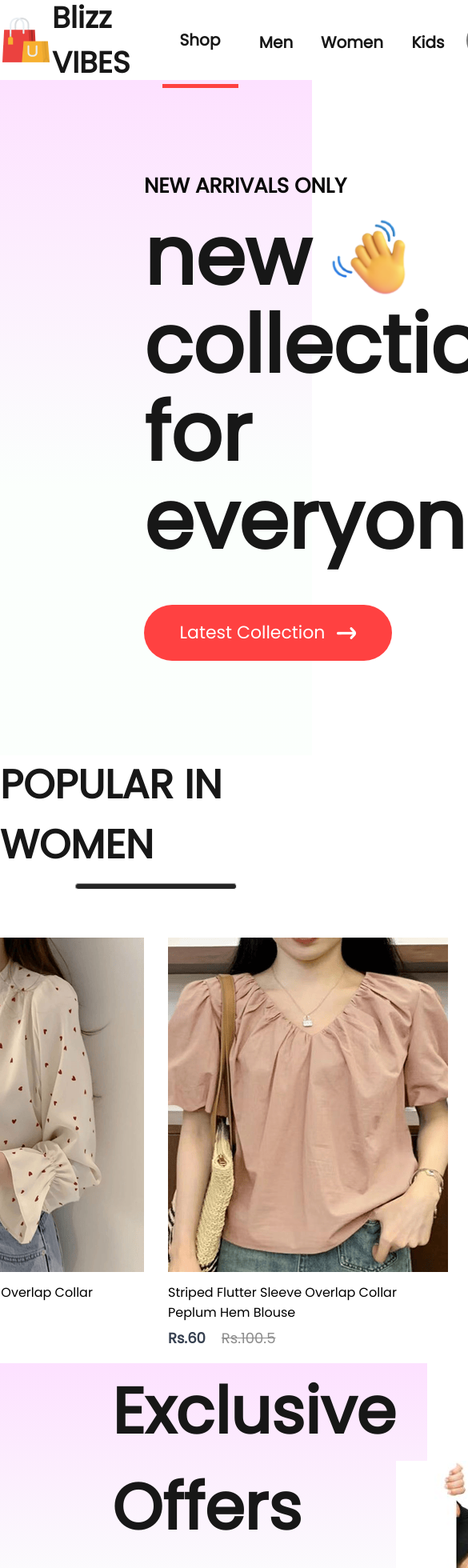
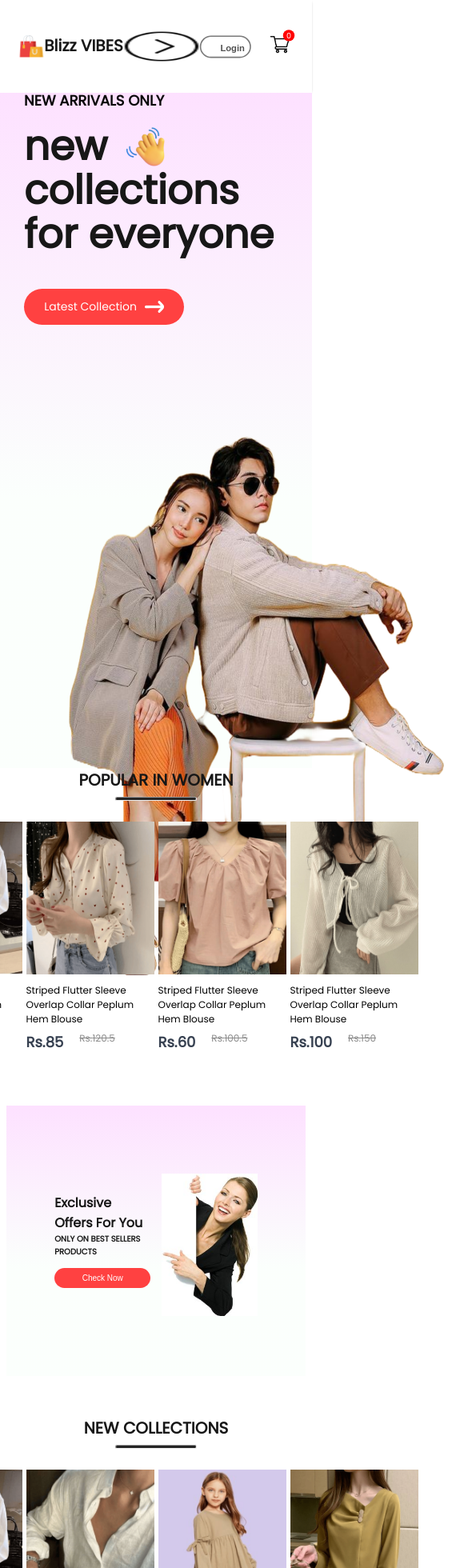
Before and after one commit to Ishara012/frontend, a React (Create React App) app: page / in a window 390 px wide. Shown: the top 1960 px of the page at 80% size, 585 px wide, since content can reach past the window. Built offline with nearby package versions, Linux system fonts and the light colour scheme.

Commit message:
add responsiveness

```diff
--- a/src/Components/Footer/Fotter.css
+++ b/src/Components/Footer/Fotter.css
@@ -4,7 +4,7 @@
     justify-content: center;
     align-items: center;
     gap: 50px;
-
+    background: linear-gradient(180deg, #fde1ff,#e1ffea22 60%);
 }
 
 .footer-logo{
@@ -61,3 +61,29 @@
     height: 3px;
     background: #c7c7c7;
 }
+
+@media(max-width:800px){
+    .footer{
+        gap: 20px;
+    }
+    .footer-logo{
+        gap: 10px;
+        align-items: end;
+    }
+    .footer-logo img{
+        width: 40px;
+    }
+    .footer-logo p{
+        font-size: 25px;
+    }
+    .footer-links{
+        font-size: 14px;
+        gap: 10px;
+    }
+    .footer-social-icon img{
+        width: 22px;
+    }
+    .footer-copyright{
+        font-size: 13px;
+    }
+}
--- a/src/Components/Hero/Hero.css
+++ b/src/Components/Hero/Hero.css
@@ -59,3 +59,98 @@
     align-items: center;
     justify-content: center;
 }
+
+@media(max-width:1280px){
+    .hero-left{
+        padding-left: 100px;
+    }
+    .hero-left h2{
+        font-size: 22px;
+    }
+    .hero-left p{
+        font-size: 60px;
+    }
+    .hero-hand-icon img{
+        width: 80px;
+    }
+    .hero-latest-btn{
+        gap: 10px;
+        width: 250px;
+        height: 60px;
+        margin-top: 20px;
+        font-size: 18px;
+    }
+    .hero.right img{
+        width: 500px;
+    }
+}
+
+@media(max-width:1024px){
+    .hero-left{
+        padding-left: 80px;
+    }
+    .hero-left h2{
+        font-size: 20px;
+    }
+    .hero-left p{
+        font-size: 50px;
+    }
+    .hero-hand-icon img{
+        width: 65px;
+    }
+    .hero-latest-btn{
+        width: 220px;
+        height: 50px;
+        font-size: 16px;
+    }
+    .hero.right img{
+        width: 400px;
+    }
+}
+
+@media(max-width:800px){
+    .hero-left{
+        padding-left: 30px;
+    }
+    .hero-left h2{
+        font-size: 16px;
+    }
+    .hero-left p{
+        font-size: 40px;
+    }
+    .hero-hand-icon img{
+        width: 50px;
+    }
+    .hero-latest-btn{
+        width: 175px;
+        height: 40px;
+        font-size: 13px;
+    }
+    .hero.right img{
+        width: 300px;
+    }
+}
+
+
+@media(max-width:500px){
+    .hero{
+        flex-direction: column;
+    }
+    .hero.right{
+        display: none;
+    }
+    .hero-left h2{
+        font-size: 18px;
+    }
+    .hero-left p{
+        font-size: 50px;
+    }
+    .hero-hand-icon img{
+        width: 55px;
+    }
+    .hero-latest-btn{
+        width: 200px;
+        height: 45px;
+        font-size: 14px;
+    }
+}
--- a/src/Components/Item/Item.css
+++ b/src/Components/Item/Item.css
@@ -1,5 +1,9 @@
 .item{
-    width: 350px;
+    width: 280px;
+}
+
+.item img{
+    width: 280px;
 }
 
 .item p{
@@ -27,5 +31,52 @@
 .item:hover{
     transform: scale(1.05);
     transition: 0.6s;
+}
 
+@media(max-width:1280px){
+    .item{
+        width: 220px;
+        font-size: 14px;
+    }
+    .item img{
+        width: 220px;
+    }
+    .item-price-old{
+        font-size: 14px;
+    }
 }
+
+@media(max-width:1024px){
+    .item{
+        width: 170px;
+        font-size: 13px;
+    }
+    .item img{
+        width: 170px;
+    }
+    .item-price-old{
+        font-size: 13px;
+    }
+}
+
+@media(max-width:800px){
+    .item{
+        width: 120px;
+        font-size: 12px;
+    }
+    .item img{
+        width: 120px;
+    }
+    .item-price-old{
+        font-size: 12px;
+    }
+}
+
+@media(max-width:500px){
+    .item{
+        width: 160px;
+    }
+    .item img{
+        width: 160px;
+    }
+}
--- a/src/Components/Navbar/Navbar.css
+++ b/src/Components/Navbar/Navbar.css
@@ -1,15 +1,11 @@
-/* div{
-    flex: 1;
-
-} */
-
-/* dont style raw tags like div, it will affect to all div tags inside the project */
 
 .navbar{
     display: flex;
     justify-content: space-around;
     align-items:'center';
     height: 100px;
+    padding: 15px 0px;
+    box-shadow: 0 1px 3px -2px black;
 }
 
 .nav-logo{
@@ -89,11 +85,7 @@
     border-radius: 75px;
     color: #515151;
     font-size: 20px;
-
     font-weight: 600;
-
-    /* font-weight: 500; */
-
     background: white;
     cursor: pointer;
 }
@@ -131,3 +123,102 @@
     from { opacity: 1; }
     to { opacity: 0; }
   }
+
+.nav-dropdown{
+    display: none;
+}
+
+
+@media(max-width:1280px){
+    .navbar{
+        padding: 12px 50px;
+    }
+    .nav-logo img{
+        width: 40px;
+    }
+    .nav-logo p{
+        font-size: 25px;
+    }
+    .nav-menu{
+        gap: 30px;
+        font-size: 16px;
+    }
+    .nav-login-cart{
+        gap: 30px;
+    }
+    .nav-login-cart button{
+        width: 120px;
+        height: 45px;
+        font-size: 16px;
+    }
+    .nav-cart-count{
+        margin-left: -40px;
+        font-size: 12px;
+    }
+}
+
+@media(max-width:1024px){
+    .navbar{
+        padding: 12px 30px;
+    }
+    .nav-menu{
+        gap: 25px;
+        font-size: 14px;
+    }
+    .nav-login-cart button{
+        width: 80px;
+        height: 35px;
+        font-size: 14px;
+    }
+    .nav-login-cart img{
+        width: 30px;
+    }
+    .nav-cart-count{
+        width: 18px;
+        height: 18px;
+    }
+}
+
+@media(max-width:800px){
+    .navbar{
+        padding: 10px 0px;
+    }
+    .nav-dropdown{
+        display: block;
+        width: 40px;
+        rotate: -90deg;
+        transition: 0.5s;
+    }
+    .nav-menu{
+        display: none;
+        height: 80px;
+        width: 100%;
+        position: absolute;
+        background-color: white;
+        justify-content: center;
+        top: 85px;
+    }
+    .nav-menu-visible{
+        display: flex;
+    }
+    .nav-dropdown.open{
+        transform: rotate(90deg);
+    }
+}
+
+@media(max-width:500px){
+    .navbar{
+        padding: 8px 0px;
+        gap: 0;
+    }
+    .nav-logo{
+        transform: scale(0.8);
+    }
+    .nav-menu{
+        height: 70px;
+        top: 100px;
+    }
+    .nav-login-cart{
+        transform: scale(0.8);
+    }
+}
--- a/src/Components/Navbar/Navbar.jsx
+++ b/src/Components/Navbar/Navbar.jsx
@@ -1,15 +1,22 @@
-import React, { useContext, useState } from 'react'
+import React, { useContext, useRef, useState } from 'react'
 import './Navbar.css'
 
 import logo from '../Assets/logo.png'
 import cart_icon from '../Assets/cart_icon.png'
 import { Link } from 'react-router-dom'
 import { ShopContext } from '../../Context/ShopContext'
+import nav_dropdown from '../Assets/nav_dropdown.png'
 
 const Navbar = () => {
 
     const[menu,setMenu] = useState('shop');
     const{getTotalCartItems} = useContext(ShopContext);
+    const menuRef = useRef();
+
+    const dropdown_toggle = (e) =>{
+      menuRef.current.classList.toggle('nav-menu-visible');
+      e.target.classList.toggle('open');
+    }
 
   return (
     <div className='navbar'>
@@ -19,7 +26,9 @@
         <p>Blizz VIBES</p>
       </div>
 
-      <ul className="nav-menu">
+      <img className='nav-dropdown' onClick={dropdown_toggle} src={nav_dropdown} alt="" />
+
+      <ul ref={menuRef} className="nav-menu">
         <li className={menu==="shop"?'active':'menuitem'} onClick={()=>{setMenu("shop")}}><Link to='/'>Shop</Link></li>
         <li className={menu==="mens"?'active':'menuitem'} onClick={()=>{setMenu("mens")}}><Link to='/mens'>Men</Link></li>
         <li className={menu==="womens"?'active':'menuitem'} onClick={()=>{setMenu("womens")}}><Link to='/womens'>Women</Link></li>
--- a/src/Components/NewCollections/NewCollection.css
+++ b/src/Components/NewCollections/NewCollection.css
@@ -25,3 +25,57 @@
     margin-top: 50px;
     gap: 30px;
 }
+
+@media(max-width:1280px){
+
+    .newcollections h1{
+        font-size: 40px;
+    }
+    .newcollections hr{
+        width: 160px;
+        height: 4px;
+    }
+    .collections{
+        gap: 20px;
+        margin-top: 30px;
+    }
+}
+
+@media(max-width:1024px){
+
+    .newcollections h1{
+        font-size: 30px;
+    }
+    .newcollections hr{
+        width: 120px;
+        height: 3px;
+    }
+    .collections{
+        gap: 15px;
+        margin-top: 20px;
+    }
+}
+
+@media(max-width:800px){
+    .newcollections{
+        gap: 6px;
+    }
+    .newcollections h1{
+        font-size: 20px;
+    }
+    .newcollections hr{
+        width: 100px;
+    }
+    .collections{
+        gap: 5px;
+    }
+}
+
+@media(max-width:500){
+
+    .collections{
+        display: grid;
+        grid-template-columns: 1fr 1fr;
+        gap: 20px;
+    }
+}
--- a/src/Components/Offers/Offers.css
+++ b/src/Components/Offers/Offers.css
@@ -47,3 +47,96 @@
    justify-content: flex-end;
    padding-top: 50px;
 }
+
+@media(max-width:1280px){
+    .offers{
+        padding: 0px 80px;
+        margin-bottom: 120px;
+    }
+    .offers-left h1{
+        font-size: 40px;
+    }
+    .offers-left p{
+        font-size: 18px;
+    }
+    .offers-right img{
+        width: 300px;
+    }
+    .offers-left button{
+        width: 220px;
+        height: 50px;
+        font-size: 18px;
+    }
+    .offers-right{
+        padding-top: 30px;
+    }
+}
+
+@media(max-width:1024px){
+    .offers{
+        padding: 0px 60px;
+        margin-bottom: 80px;
+        height: 40vh;
+    }
+    .offers-left h1{
+        font-size: 30px;
+    }
+    .offers-left p{
+        font-size: 16px;
+    }
+    .offers-right img{
+        width: 200px;
+    }
+    .offers-left button{
+        width: 160px;
+        height: 40px;
+        font-size: 16px;
+    }
+    .offers-right{
+        padding-top: 10px;
+    }
+}
+
+@media(max-width:800px){
+    .offers{
+        margin-bottom: 60px;
+    }
+    .offers-left h1{
+        font-size: 22px;
+    }
+    .offers-left p{
+        font-size: 13px;
+    }
+    .offers-right img{
+        width: 180px;
+    }
+    .offers-left button{
+        width: 140px;
+        height: 30px;
+        font-size: 12px;
+    }
+
+}
+
+@media(max-width:500px){
+    .offers{
+        margin-bottom: 25vh;
+        margin-bottom: 50px;
+    }
+    .offers-left h1{
+        font-size: 16px;
+    }
+    .offers-left p{
+        font-size: 10px;
+    }
+    .offers-right img{
+        width: 120px;
+    }
+    .offers-left button{
+        width: 120px;
+        height: 25px;
+        font-size: 10px;
+        margin-top: 12px;
+    }
+
+}
--- a/src/Components/Popular/Popular.css
+++ b/src/Components/Popular/Popular.css
@@ -24,3 +24,64 @@
     display: flex;
     gap: 30px;
 }
+
+@media(max-width:1280px){
+    .popular{
+        height: 70vh;
+    }
+    .popular h1{
+        font-size: 40px;
+    }
+    .popular hr{
+        width: 160px;
+        height: 4px;
+    }
+    .popular-item{
+        gap: 20px;
+        margin-top: 30px;
+    }
+}
+
+@media(max-width:1024px){
+    .popular{
+        height: 60vh;
+    }
+    .popular h1{
+        font-size: 30px;
+    }
+    .popular hr{
+        width: 120px;
+        height: 3px;
+    }
+    .popular-item{
+        gap: 15px;
+        margin-top: 20px;
+    }
+}
+
+@media(max-width:800px){
+    .popular{
+        height: 50vh;
+        gap: 6px;
+    }
+    .popular h1{
+        font-size: 20px;
+    }
+    .popular hr{
+        width: 100px;
+    }
+    .popular-item{
+        gap: 5px;
+    }
+}
+
+@media(max-width:500){
+    .popular{
+        height: 90vh;
+    }
+    .popular-item{
+        display: grid;
+        grid-template-columns: 1fr 1fr;
+        gap: 20px;
+    }
+}
```
Also changed, not shown: src/Components/NewsLetter/NewsLetter.css (+102 -0 lines), src/Components/Assets/hero_image.png.
